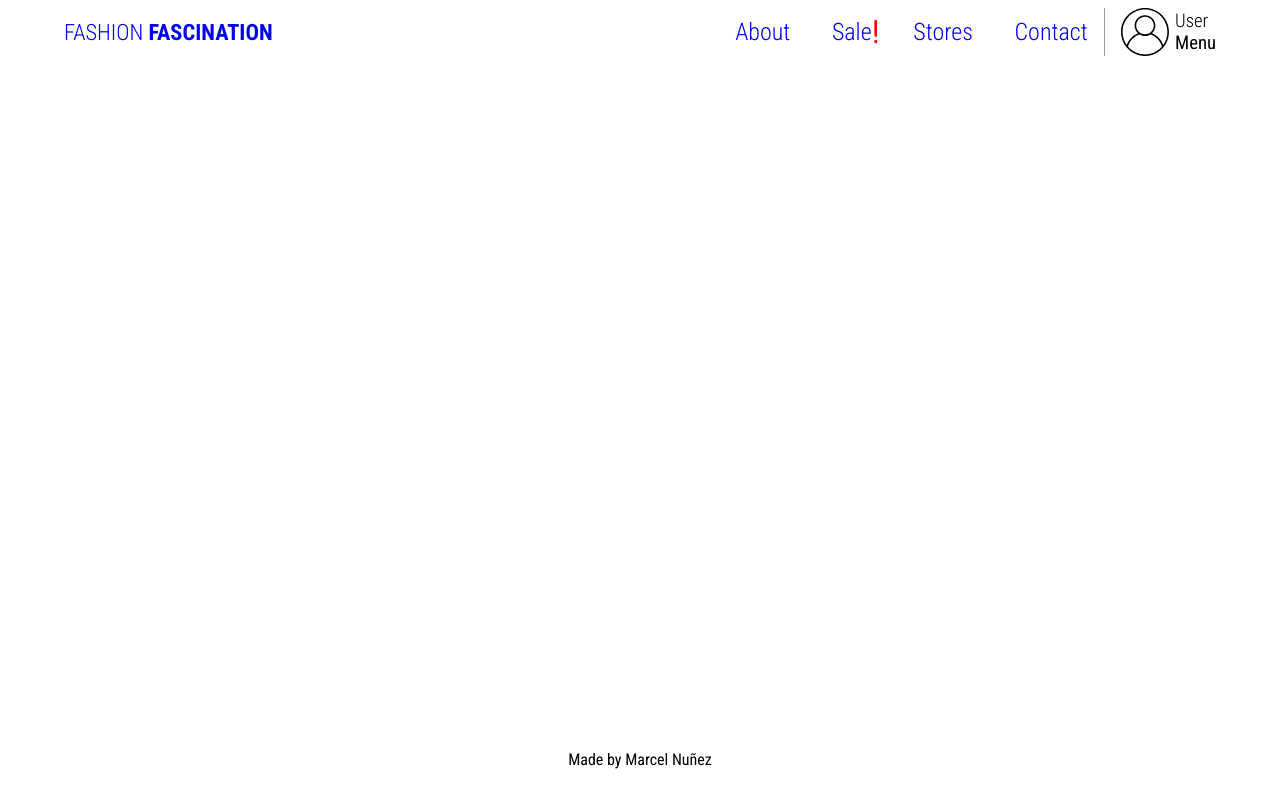
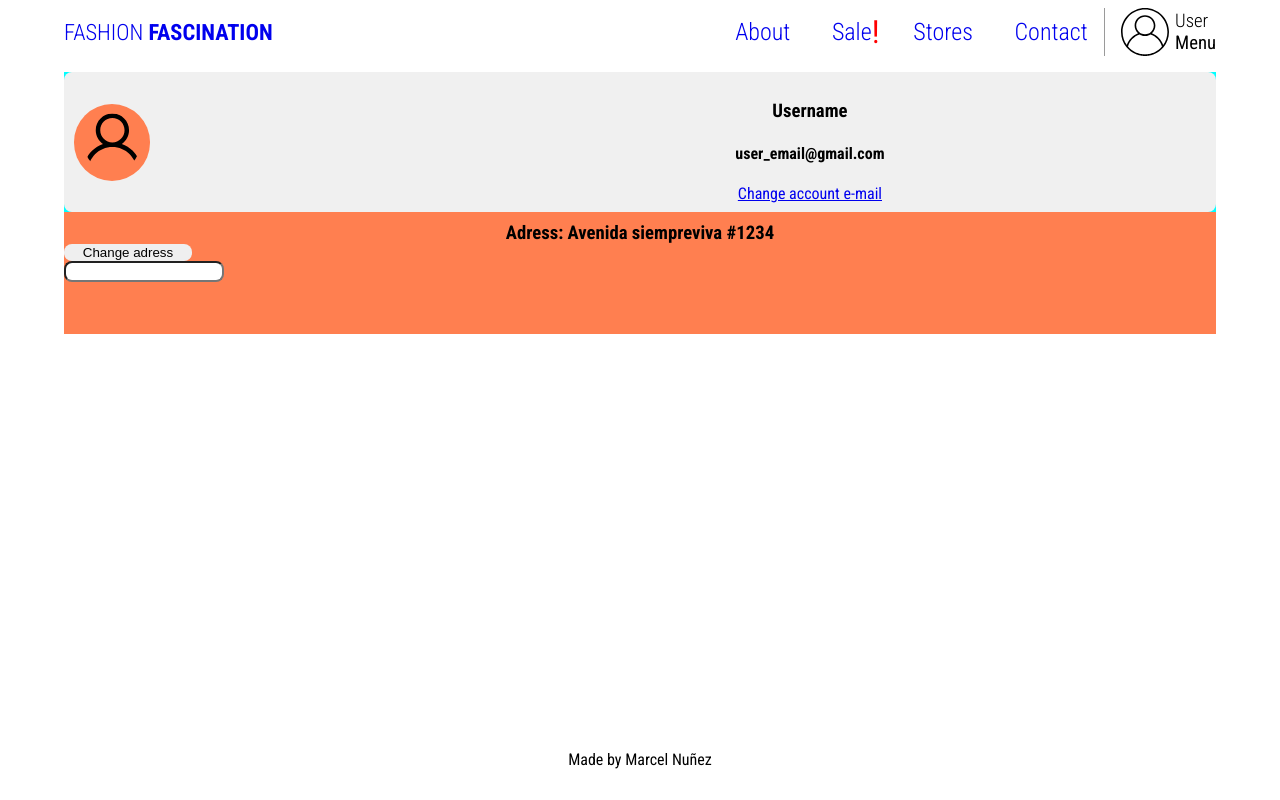
Before and after one commit to MarcelNDG/Fashion-2, a React (Create React App) app: page /profile in a window 1280 px wide. Built offline with nearby package versions, Linux system fonts and the light colour scheme.

Commit message:
Profile info start

```diff
--- a/src/App.css
+++ b/src/App.css
@@ -721,6 +721,78 @@ footer{
     border: none;
   }
 
+  /* ---- PROFILE PAGE ---- */
+
+  .profileWrap{
+
+    width: 100%;
+    background-color: aqua;
+  }
+
+  .avatarContainer{
+    display: flex;
+    padding: 0.6rem;
+    flex-direction: row;
+    align-items: center;
+    justify-content: space-between;
+    border-radius: 8px;
+    width: 100%;
+    background-color: rgb(240, 240, 240);
+  }
+
+  .profileformContainer{
+   padding-top: 0.6rem;
+    width: 100%;
+    background-color: coral;
+  }
+
+  .profileformContainer h3{
+    margin-top: 0;
+  }
+
+  .avatarContainer h3{
+    margin-bottom: 0;
+  }
+
+  .profileAvatar{
+    width: 4.8rem;
+    background-color: coral;
+    padding: 0.6rem;
+    border-radius: 50%;
+  }
+
+  .avatarInfo{
+    display: flex;
+   width: 70%;
+    flex-direction: column;
+    align-items: center;
+    justify-content: center;
+    text-align: center;
+  }
+
+  .formItem{
+    display: flex;
+    flex-direction: column;
+    align-items: left;
+    height: 7rem;
+  }
+
+  .formItem h3{
+    margin: 0;
+  }
+
+  .formItem input{
+    width: 10rem;
+    border-radius: 8px;
+  }
+
+  .formItem button{
+    width: 8rem;
+    border: none;
+
+    border-radius: 8px;
+  }
+
 /* --- MEDIA QUERIES --- */
 
  @media (min-width: 320px){
@@ -1137,7 +1209,7 @@ footer{
   /* ---- CONTACT PAGE ----*/
 
   .cartContainer{
-    flex-direction: row;
+    flex-direction: column;
     align-items: center;
   }
 }
--- a/src/Pages/Profile.js
+++ b/src/Pages/Profile.js
@@ -1,4 +1,6 @@
 import React from 'react'
+
+import { ReactComponent as ProfileBtn } from '../icon/usermenu.svg'
 
 import TopNav from '../components/TopNav'
 import Footer from '../components/Footer'
@@ -9,6 +11,31 @@ const Profile = () => {
         <header>
             <TopNav />
         </header>
+        <main>
+            <div className='profileWrap'>
+                <div className='avatarContainer'>
+
+                    <ProfileBtn className='profileAvatar' />
+                    <div className='avatarInfo'>
+                        <h3>Username</h3>
+                        <h4>user_email@gmail.com</h4>
+                        <a href='./'>Change account e-mail</a>
+                    </div>
+                </div>
+                <div className='profileformContainer'>
+
+                        <div className='formItem'>
+                            <h3>Adress: Avenida siempreviva #1234</h3>
+                            <button>Change adress</button>
+                            <input type='text'></input>
+                        </div>
+
+
+                </div>
+
+            </div>
+
+        </main>
 
         <Footer />
         </>
```
